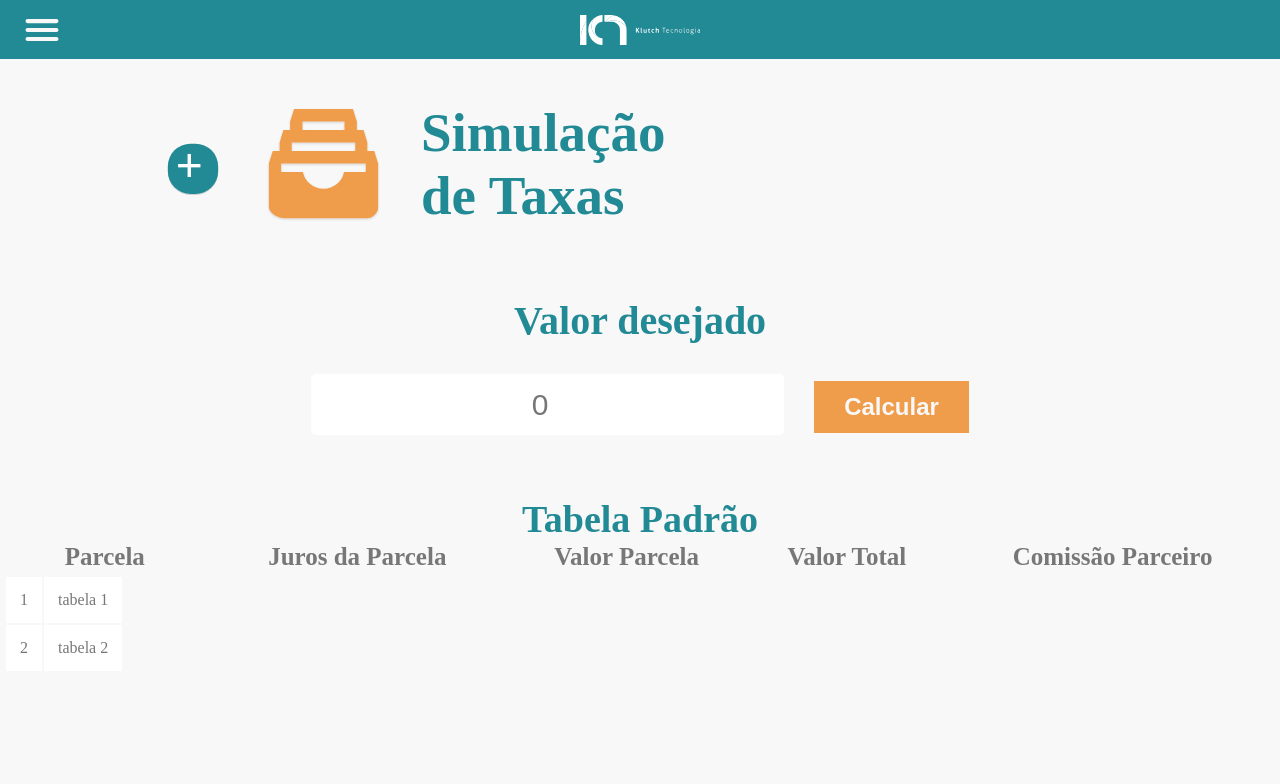
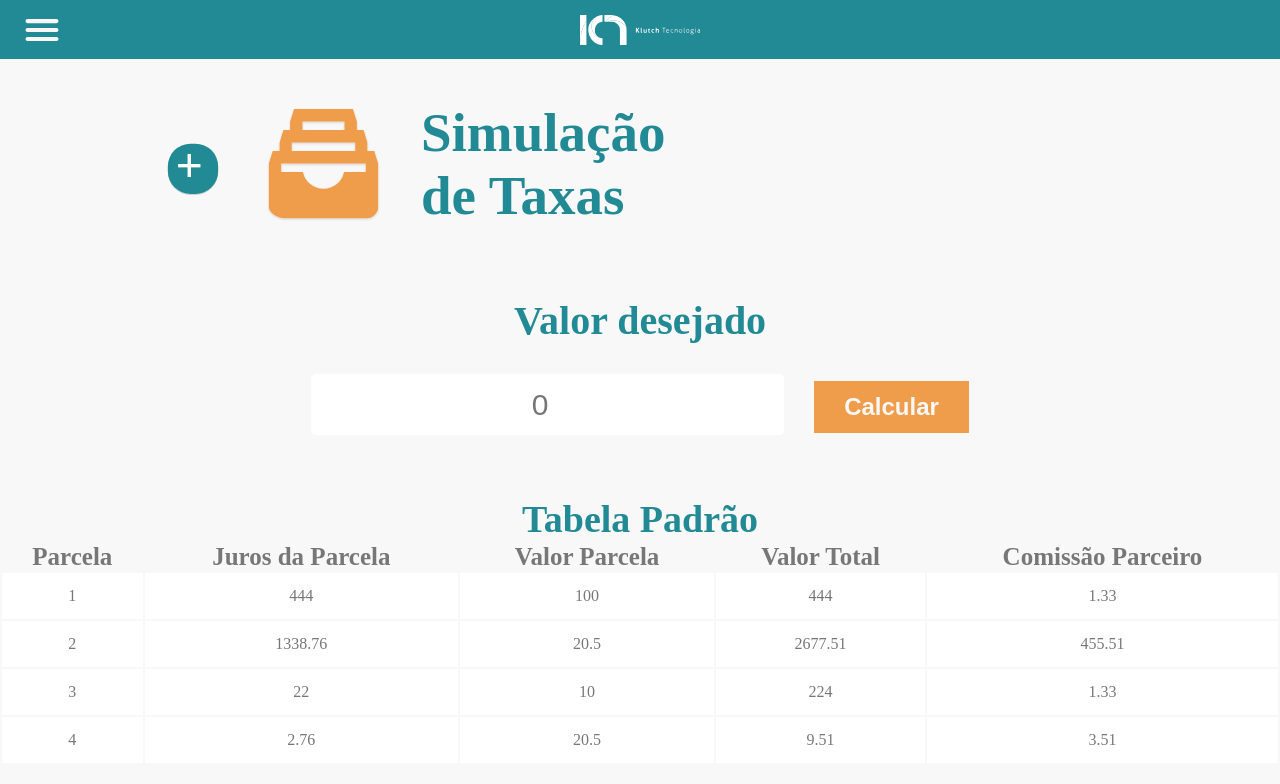
Before and after one commit to moraes3000/desafio_klutch, a Next.js app: page / in a window 1280 px wide. Shown: the top 784 px of the page. Built offline with nearby package versions, Linux system fonts and the light colour scheme.

Commit message:
lista api

```diff
--- a/src/components/Tabela/index.tsx
+++ b/src/components/Tabela/index.tsx
@@ -1,7 +1,9 @@
 import styles from './tabela.module.scss'
 import ConteudoTabela from './conteudoTabela'
+import DadosApi from '../../service/api'
+export default function Tabela() {
+    const Lista = DadosApi.rateTable
 
-export default function Tabela() {
     return (
 
         <div className={styles.telaTabela}>
@@ -21,10 +23,29 @@ export default function Tabela() {
                         <th>Comissão Parceiro</th>
                     </tr>
                 </thead>
-                <tbody>
 
-                    <ConteudoTabela />
-                </tbody>
+
+                        {Lista.map(item => {
+                            return (
+
+                                <>{item.installments.map(subitem => {
+                                    return (
+                                        <tr key={subitem.id}>
+                                            <td>{subitem.id}</td>
+                                            <td>{subitem.installmentValue}</td>
+                                            <td>{subitem.installmentInterest}</td>
+                                            <td>{subitem.fullValue}</td>
+                                            <td>{subitem.comission}</td>
+                                        </tr>
+                                    )
+                                })}</>
+
+                            )
+                        })}
+
+
+
+
 
             </table>
 
```
